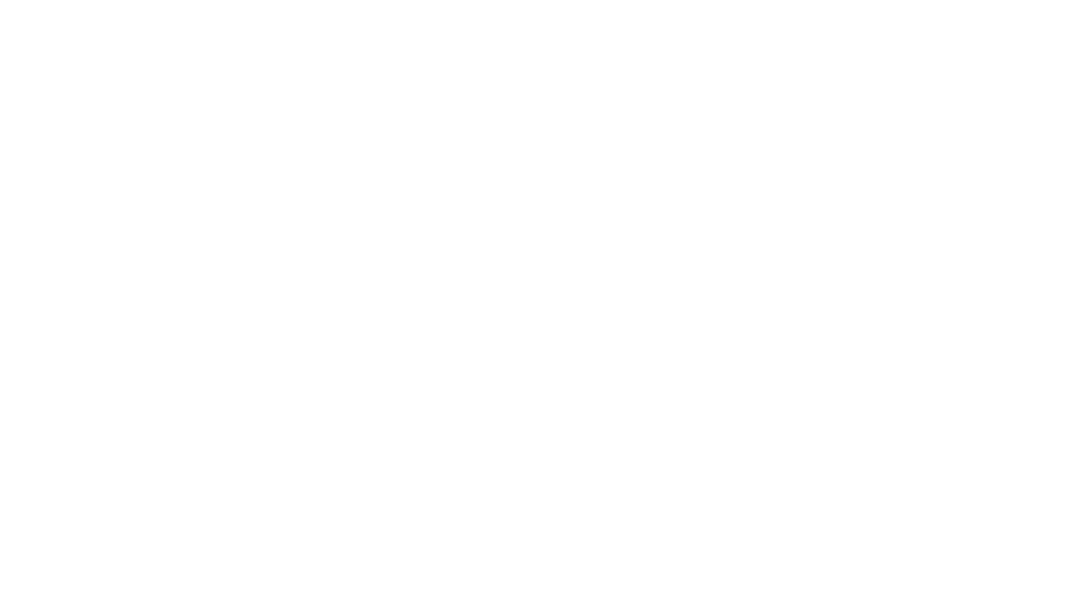
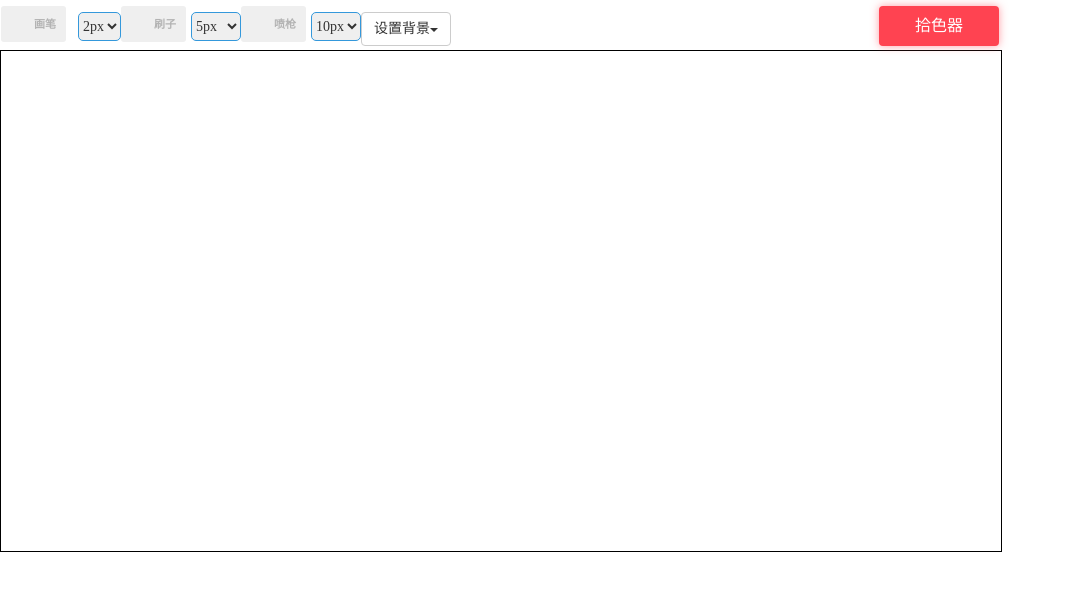
Before and after one commit to sangle7/baiduIFE, a website: page layerspainting/index.html in a window 1280 px wide. Shown: the whole page, without its empty margins (0-1067 px from the left). Drawn offline with nearby package versions, Linux system fonts and the light colour scheme; the site is published under a folder, as on GitHub Pages, so addresses that start at the root find nothing.

Commit message:
Update index.html

```diff
--- a/layerspainting/index.html
+++ b/layerspainting/index.html
@@ -11,7 +11,7 @@
 <div id='main'></div>
 <script src="https://cdn.bootcss.com/jquery/3.1.1/jquery.min.js"></script>
 <script src="https://cdn.bootcss.com/bootstrap/3.3.7/js/bootstrap.min.js"></script>
-	<script src="/build/bundle.js"></script>
+<script src="build/bundle.js"></script>
 </body>
 
 </html>
```
